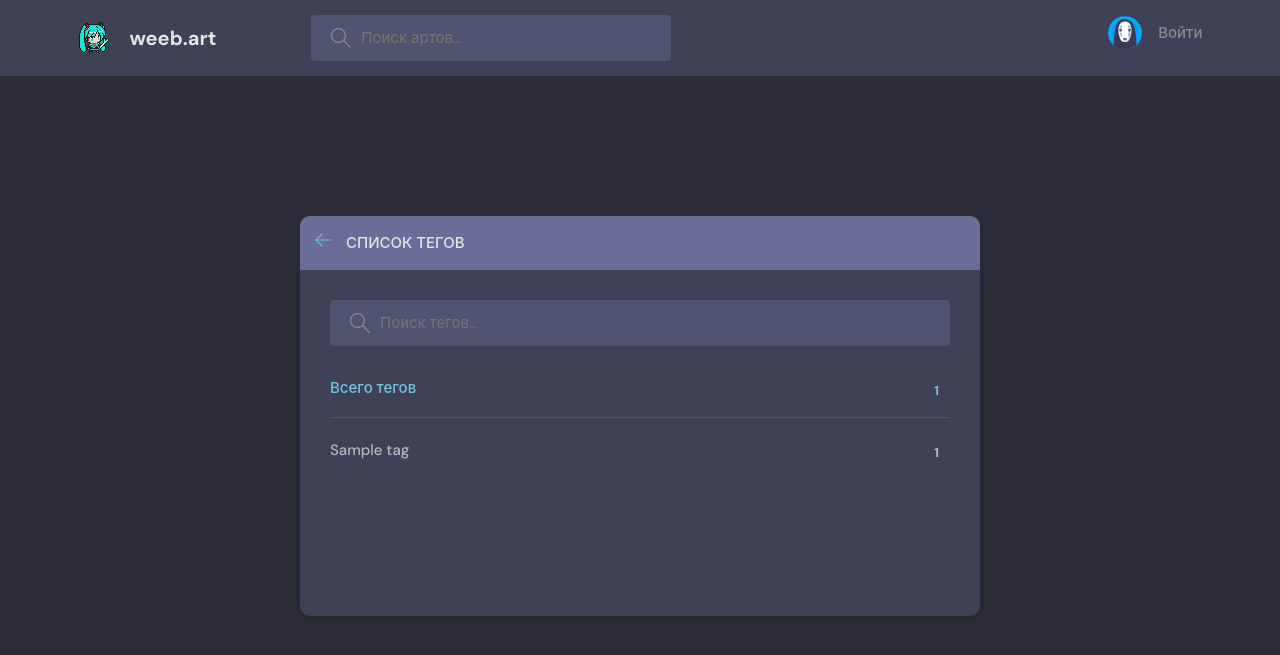
After one commit to Lyndholm/weeb, a Django app: page /tags/ in a window 1280 px wide. The commit adds this page. Shown: the top 655 px of the page. Run offline with Django 4.2, Linux system fonts and the light colour scheme; tables that the repository leaves empty hold one stand-in row (values such as "Sample post").

Commit message:
Start working on tags

```diff
--- a/weeb/artworks/templates/home.html
+++ b/weeb/artworks/templates/home.html
@@ -22,7 +22,7 @@
                     </label>
                 </form>
                 <div class="mobile-menuItems">
-                    <a class="btn btn--main btn--pill" href="">Список тегов</a>
+                    <a class="btn btn--main btn--pill" href="{% url 'tags' %}">Список тегов</a>
                 </div>
             </div>
 
--- /dev/null
+++ b/weeb/artworks/templates/tags.html
@@ -0,0 +1,51 @@
+{% extends 'main.html' %}
+
+{% block content %}
+<main class="create-artwork layout">
+    <div class="container">
+        <div class="layout__box">
+            <div class="layout__boxHeader">
+                <div class="layout__boxTitle">
+                    <a href="{% url 'home-page' %}">
+                        <svg version="1.1" xmlns="http://www.w3.org/2000/svg" width="32" height="32"
+                            viewBox="0 0 32 32">
+                            <path
+                                d="M13.723 2.286l-13.723 13.714 13.719 13.714 1.616-1.611-10.96-10.96h27.625v-2.286h-27.625l10.965-10.965-1.616-1.607z">
+                            </path>
+                        </svg>
+                    </a>
+                    <h3>Список тегов</h3>
+                </div>
+            </div>
+
+            <div class="tags-page layout__body">
+                <form class="header__search" method="GET" action="{% url 'home-page' %}">
+                    <label>
+                        <svg version="1.1" xmlns="http://www.w3.org/2000/svg" width="32" height="32"
+                            viewBox="0 0 32 32">
+                            <path
+                                d="M32 30.586l-10.845-10.845c1.771-2.092 2.845-4.791 2.845-7.741 0-6.617-5.383-12-12-12s-12 5.383-12 12c0 6.617 5.383 12 12 12 2.949 0 5.649-1.074 7.741-2.845l10.845 10.845 1.414-1.414zM12 22c-5.514 0-10-4.486-10-10s4.486-10 10-10c5.514 0 10 4.486 10 10s-4.486 10-10 10z">
+                            </path>
+                        </svg>
+                        <input name="tags" placeholder="Поиск тегов..." />
+                    </label>
+                </form>
+
+                <ul class="tags__list">
+                    <li>
+                        <a href="{% url 'tags' %}" class="active" style="padding-top: 1rem;">Всего тегов
+                            <span>{{tags.count}}</span></a>
+                    </li>
+                    {% for tag in tags %}
+                    <li>
+                        <a href="{% url 'home-page' %}?tags={{tag.name}}">{{tag.name}}
+                            <span>{{tag.artworks.all.count}}</span></a>
+                    </li>
+                    {% endfor %}
+
+                </ul>
+            </div>
+        </div>
+    </div>
+</main>
+{% endblock content %}
--- a/weeb/artworks/urls.py
+++ b/weeb/artworks/urls.py
@@ -8,4 +8,5 @@ urlpatterns = [
     path('artwork-create/', views.create_artwork, name='artwork-create'),
     path('artwork-edit/<uuid:pk>', views.edit_artwork, name='artwork-edit'),
     path('artwork-delete/<uuid:pk>/', views.delete_artwork, name='artwork-delete'),
+    path('tags/', views.tags_page, name='tags'),
 ]
--- a/weeb/artworks/views.py
+++ b/weeb/artworks/views.py
@@ -1,3 +1,5 @@
+from functools import reduce
+
 from django.contrib.auth.decorators import login_required
 from django.db.models import Count, Q
 from django.http import Http404
@@ -8,15 +10,17 @@ from .models import Artwork, ImageFile, Tag
 
 
 def home_page(request):
-    q = request.GET.get('query', '')
+    query = request.GET.get('query', '')
+    # query_tags = request.GET.get('tags', '').split(',')
+    # query_filter = reduce(lambda q, tag: q & Q(tags__name=tag), query_tags, Q())
 
     artworks = (
         Artwork.objects.all()
         .order_by('-published_at')
         .filter(
-            Q(title__icontains=q)
-            | Q(description__icontains=q)
-            | Q(author__profile__nickname__iexact=q)
+            Q(title__icontains=query)
+            | Q(description__icontains=query)
+            | Q(author__profile__nickname__iexact=query)
         )
     )
     all_tags_count = Tag.objects.all().count()
@@ -92,3 +96,8 @@ def delete_artwork(request, pk):
 
     context = {'obj': f'арт "{artwork.title}"'}
     return render(request, 'delete.html', context)
+
+
+def tags_page(request):
+    tags = Tag.objects.all()
+    return render(request, 'tags.html', {'tags': tags})
```
Also changed, not shown: weeb/artworks/templates/tags_component.html (+6 -3 lines).
